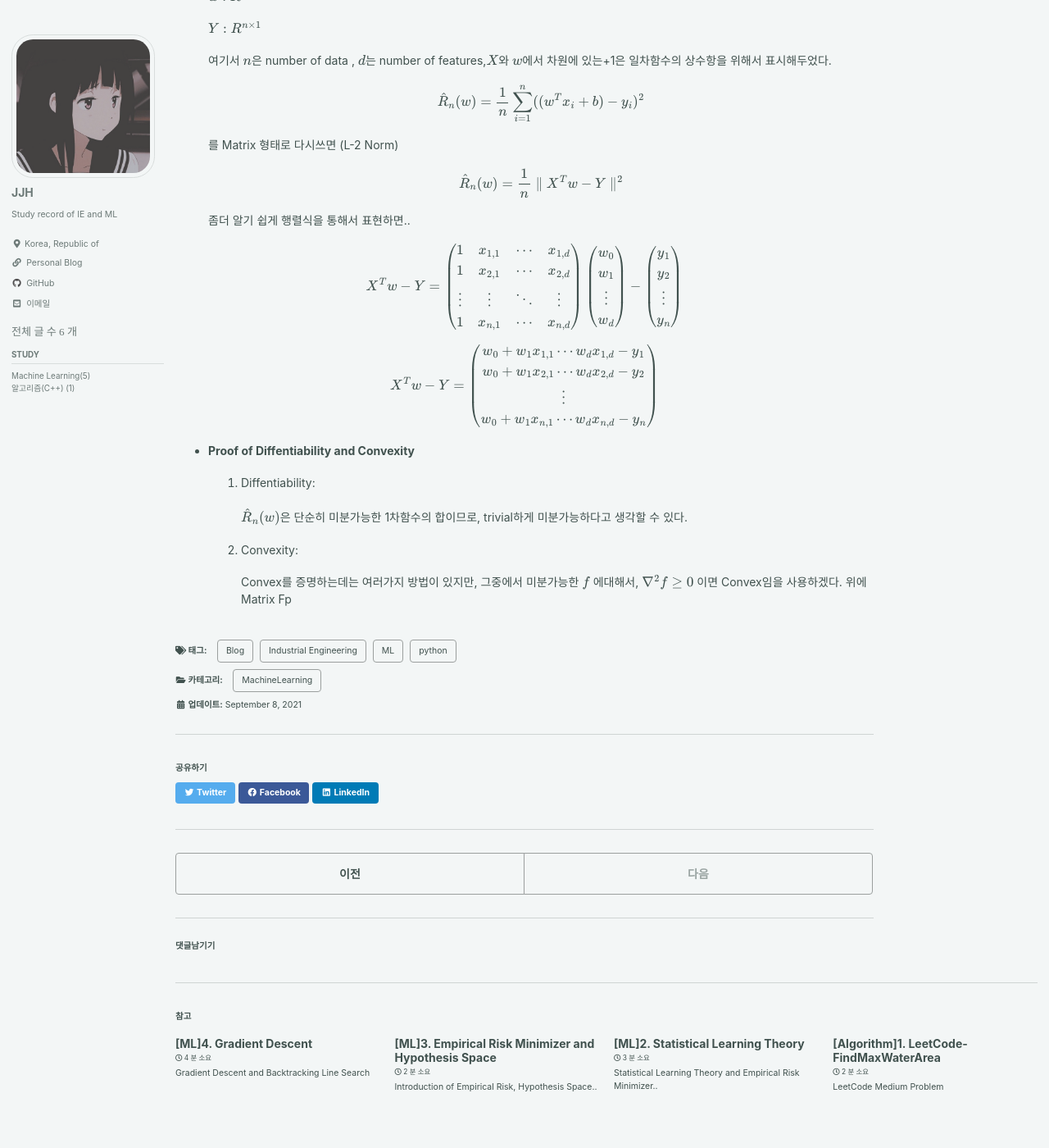
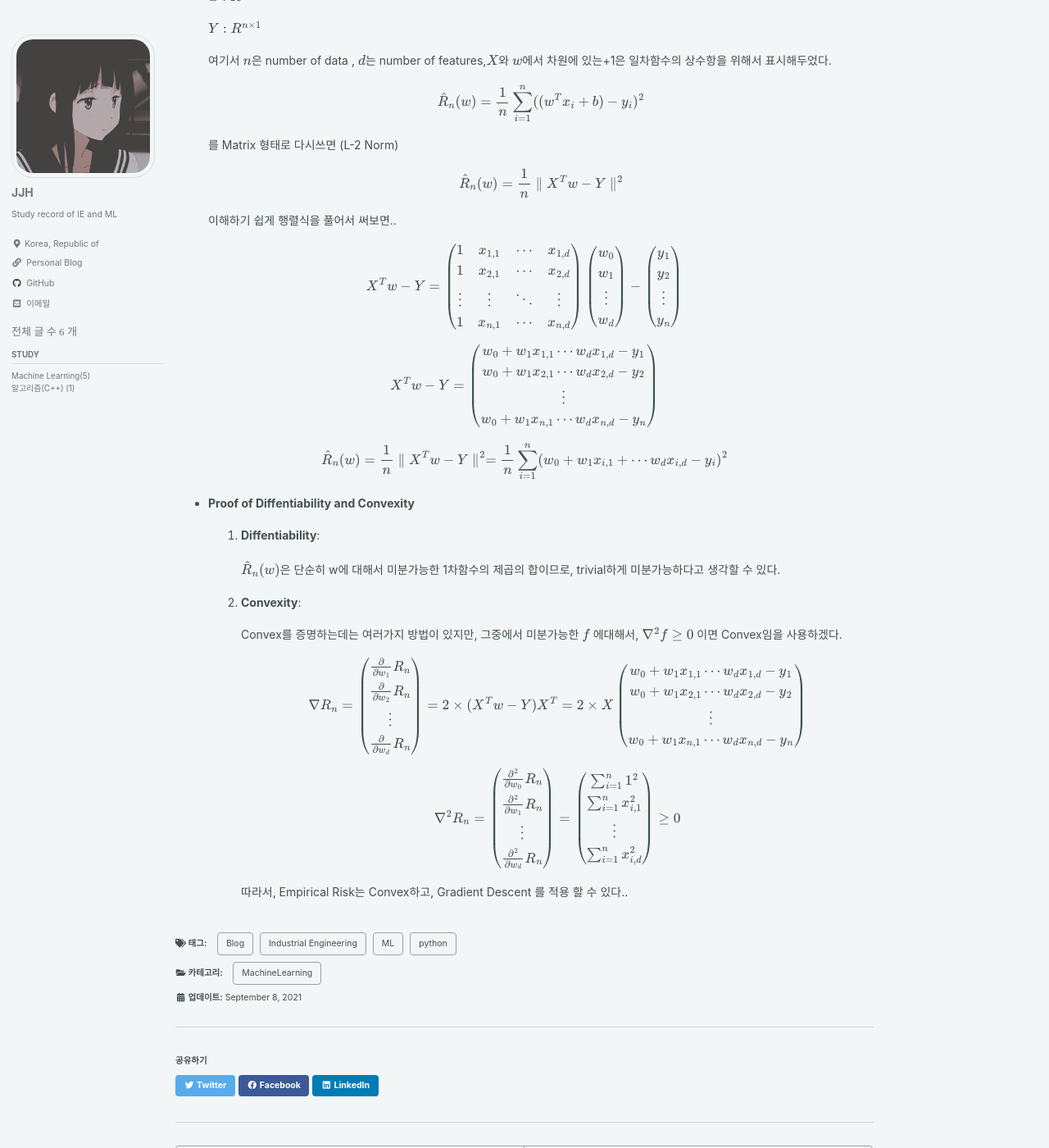
Before and after one commit to Corpse-is-Talking/Corpse-is-Talking.github.io, a Jekyll site: the page built from _posts/Machine Learning/2021-09-08-LeastSquare.md, in a window 1280 px wide and 1400 px high, scrolled down 994 px. Shown: the whole window at 82% size. Built offline with Jekyll 4.4.1, drawn with Linux system fonts in a browser that asks for light colours; cached includes are drawn as plain includes; formulas are drawn with MathJax 3; comment, search, counter and statistics services are not loaded.

Commit message:
20210915  till differetial

```diff
--- a/_posts/Machine Learning/2021-09-08-LeastSquare.md
+++ b/_posts/Machine Learning/2021-09-08-LeastSquare.md
@@ -60,7 +60,7 @@ $$F =\{f:R^d \rightarrow R |f(x)=w^Tx+b, w\in R^d, b \in R\}$$
 
     $$\hat{R}_n(w)=\frac{1}{n} \parallel X^Tw-Y \parallel ^2 $$
 
-    좀더 알기 쉽게 행렬식을 통해서 표현하면..
+    이해하기 쉽게  행렬식을 풀어서 써보면..
 
 $$
     X^Tw-Y =
@@ -94,21 +94,51 @@ X^Tw-Y =
 \end{array}\right)
 $$
 
-
-
-
-
+$$\hat{R}_n(w)=\frac{1}{n} \parallel X^Tw-Y \parallel ^2 = \frac{1}{n} \sum_{i=1}^{n}(w_0+w_1x_{i,1}+\cdots w_dx_{i,d}-y_i)^2$$
 
 
 
 - __Proof of Diffentiability and Convexity__
 
-    1. Diffentiability:
+    1. __Diffentiability__:
 
-        $\hat{R}_n(w)$은 단순히 미분가능한 1차함수의 합이므로, trivial하게 미분가능하다고 생각할 수 있다.
+        $\hat{R}_n(w)$은 단순히 w에 대해서 미분가능한 1차함수의 제곱의 합이므로, trivial하게 미분가능하다고 생각할 수 있다.
 
-    2. Convexity:
+    2. __Convexity__:
 
         Convex를 증명하는데는 여러가지 방법이 있지만,
         그중에서 미분가능한 $f$ 에대해서,  $ \nabla ^2 f \geq 0 $ 이면 Convex임을  사용하겠다.
-        위에 Matrix Fp
+
+        $$
+        \nabla R_n =
+        \left (\begin{array}{cc}
+         {\partial\over\partial w_1}R_n \\
+          {\partial\over\partial w_2}R_n \\
+        \vdots   \\
+          {\partial\over\partial w_d}R_n
+        \end{array}\right)=
+        2\times (X^Tw-Y)X^T= 2\times X
+        \left (\begin{array}{cc}
+          w_{0}+w_1x_{1,1}\cdots w_dx_{1,d}-y_1 \\
+          w_{0}+w_1x_{2,1}\cdots w_dx_{2,d}-y_2 \\
+        \vdots   \\
+          w_{0}+w_1x_{n,1}\cdots w_dx_{n,d}-y_n
+        \end{array}\right)
+        $$
+
+        $$\nabla^2 R_n =
+        \left (\begin{array}{cc}
+         {\partial^2\over\partial w_0}R_n \\
+          {\partial^2\over\partial w_1}R_n \\
+        \vdots   \\
+          {\partial^2\over\partial w_d}R_n
+        \end{array}\right)=
+        \left (\begin{array}{cc}
+        \sum_{i=1}^{n}1^2 \\
+        \sum_{i=1}^{n}x_{i,1}^2 \\
+        \vdots \\
+        \sum_{i=1}^{n}x_{i,d}^2
+        \end{array}\right) \geq0
+        $$
+
+        따라서, Empirical Risk는 Convex하고, Gradient Descent 를 적용 할 수 있다..
```
